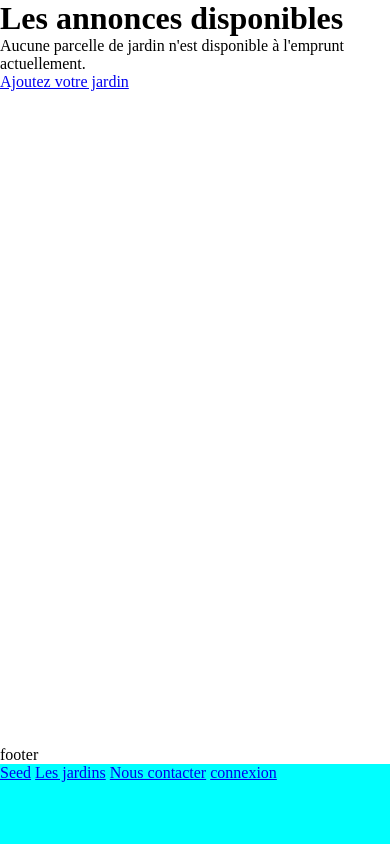
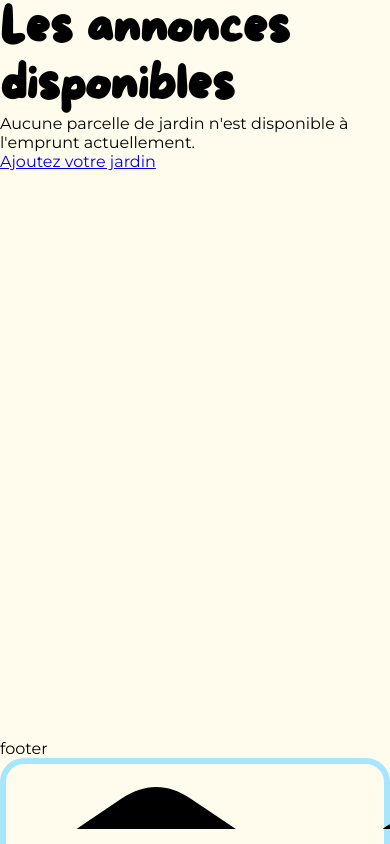
Before and after one commit to valentinbgt/sae202, a PHP site: page /jardins/index.php in a window 390 px wide. Run offline with PHP 8.4, Linux system fonts and the light colour scheme.

Commit message:
started front mobile dev

```diff
--- a/assets/css/style.css
+++ b/assets/css/style.css
@@ -1,9 +1,22 @@
-/* :root{
-
-} */
+:root{
+    --blue-accent: #A7E6FF;
+    --yellow-background: #FFFCED;
+}
 
 *{
     margin: 0; padding: 0;
+    font-family: 'Montserrat';
+}
+
+html{
+    background-color: var(--yellow-background);
+}
+
+h1{
+    font-family: 'MoreSugar';
+    width: fit-content;
+    margin: 0 auto;
+    font-size: 48px;
 }
 
 body{
@@ -11,19 +24,37 @@ body{
 }
 
 nav{
-    position: absolute;
-    width: 100%;
+    position: fixed;
     z-index: 10;
 
     height: 80px;
 
-    background-color: aqua;/* DEV */
+    background-color: var(--yellow-background);
+
+    border: solid 6px var(--blue-accent);
+    width: calc(100% - 12px);
+}
+
+.navIcon{
+    display: none;
 }
 
 #content{
-    padding-top: 80px; /* ajouter la hauteur de la nav */
-    min-height: calc(100vh - 80px); /* retirer la hauteur de la nav */
+    padding-top: calc(80px + 6px); /* ajouter la hauteur de la nav + la bordure */
+    min-height: calc(100vh - (80px + 6px)); /* retirer la hauteur de la nav + la bordure */
     position: relative;
+}
+
+.topHeroImage{
+    background-color: cadetblue; /* DEV */
+    width: 100%;
+
+    display: flex;
+    align-items: center;
+}
+
+.cls-1{
+    fill: var(--blue-accent);
 }
 
 footer{
@@ -35,10 +66,45 @@ footer{
 @media screen and (max-width: 576px) {
     nav{
         bottom: 0;
+        border-top-left-radius: 24px;
+        border-top-right-radius: 24px;
+        border-bottom: none;
+
+        display: flex;
+        align-items: center;
+        justify-content: space-around;
+    }
+
+    .navLink{
+        position: relative;
+    }
+
+    .navLink a{
+        width: 50px;
+        height: 50px;
+        display: block;
+        position: absolute;
+        top: 0;
+        left: 0;
     }
 
     #content{
         padding-top: 0;
+    }
+
+    .topHeroImage{
+        height: 180px;
+    }
+
+    .navIcon{
+        display: block;
+        height: 50px;
+    }
+    .navIcon.image{
+        width: 56px; height: 56px;
+        border-radius: 50%;
+        background-position: center;
+        background-size: cover;
     }
 
 }
--- a/header.php
+++ b/header.php
@@ -21,7 +21,7 @@
                 if(!empty($_SESSION["errorMsg"])){
                     $message = $_SESSION["errorMsg"];
                     echo "errorMsg(`$message`);";
-                    unset($_SESSION["errorMsg"]);
+              unset($_SESSION["errorMsg"]);
                 }
             ?>
         </script>
@@ -29,20 +29,20 @@
     <body>
         <header>
             <nav>
-                <a href="/">Seed</a>
-                <a href="/jardins">Les jardins</a>
-                <!--<a href="/annonces">Annonces</a>-->
-                <a href="/contact">Nous contacter</a>
+                <div class="navLink"><object data="/assets/img/svg/home.svg" type="image/svg+xml" class="navIcon"></object><a href="/"></a></div>
+                <div class="navLink"><object data="/assets/img/svg/fleur.svg" type="image/svg+xml" class="navIcon"></object><a href="/jardins"></a></div>
+                <div class="navLink"><object data="/assets/img/svg/bulles.svg" type="image/svg+xml" class="navIcon"></object><a href="/contact"></a></div>
 
                 <?php
                     if(empty($_SESSION["user_id"])){
                 ?>
-                    <a <?php if($page == "signin.php") echo "hidden"; ?> href="/profil/signin.php?from=<?= $from; ?>">connexion</a>
-                    <a <?php if($page != "signin.php") echo "hidden"; ?> href="/profil/signup.php?from=<?= $from; ?>">inscription</a>
+                    <div <?php if($page == "signin.php") echo "hidden"; ?> class="navLink"><object data="/assets/img/svg/user.svg" type="image/svg+xml" class="navIcon"></object><a href="/profil/signin.php?from=<?= $from; ?>"></a></div>
+                    <div <?php if($page != "signin.php") echo "hidden"; ?> class="navLink"><object data="/assets/img/svg/user.svg" type="image/svg+xml" class="navIcon"></object><a href="/profil/signup.php?from=<?= $from; ?>"></a></div>
                 <?php
                     }else{
                 ?>
-                    <a <?php if($page == "profil") echo "hidden"; ?> href="/profil"><img src="/profil/picture.php?user=<?= $_SESSION["user_name"] ?>" alt="Photo de profil de <?= $_SESSION["user_displayName"] ?>" width="60px"></a>
+                    <!-- <a <?php if($page == "profil") echo "hidden"; ?> href="/profil"><img src="/profil/picture.php?user=<?= $_SESSION["user_name"] ?>" alt="Photo de profil de <?= $_SESSION["user_displayName"] ?>" width="60px"></a> -->
+                    <a href="/profil"><div style="background-image: url('/profil/picture.php?user=<?= $_SESSION["user_name"] ?>');" class="navIcon image"></div></a>
                 <?php
                     }
                 ?>
--- a/index.php
+++ b/index.php
@@ -4,7 +4,9 @@
     require_once(DOCUMENT_ROOT . 'header.php');
 ?>
         <main>
-            <h1>Accueil</h1>
+            <div class="topHeroImage">
+                <h1>Seed</h1>
+            </div>
         </main>
 <?php
     require_once(DOCUMENT_ROOT . 'footer.php');
```
Also changed, not shown: assets/img/svg/bulles.svg (added), assets/img/svg/fleur.svg (added), assets/img/svg/fleur_face.svg (added), assets/img/svg/home.svg (added), assets/img/svg/main_plante.svg (added), assets/img/svg/user.svg (added).
